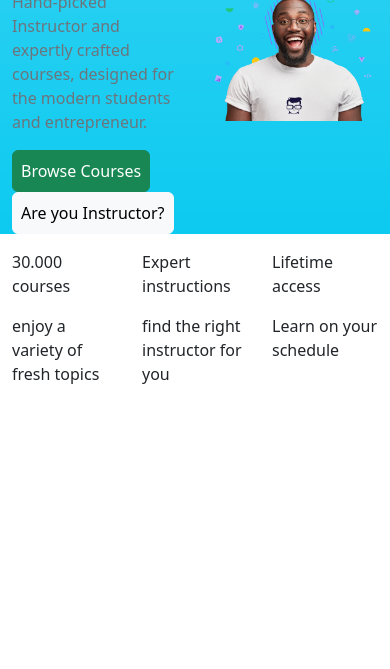
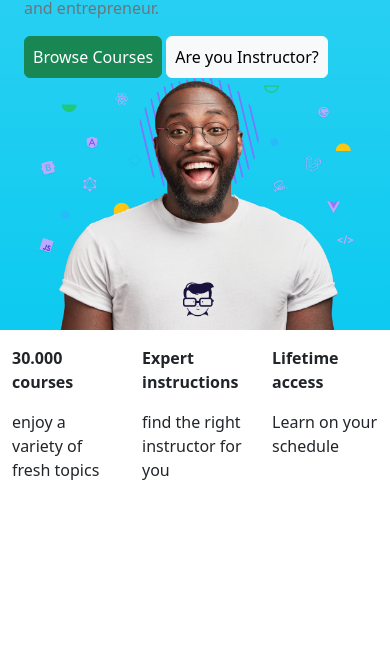
Before and after one commit to marcocodd/U2-W2-D4v2, a plain HTML site: page index.html in a window 390 px wide. Shown: the part 175-844 px from the top of the page. Drawn offline with nearby package versions, Linux system fonts and the light colour scheme.

Commit message:
margins-mobile

```diff
--- a/index.html
+++ b/index.html
@@ -88,15 +88,15 @@
               </div>
             </div>
           </nav>
-<div class="container-fluid bg-info bg-gradient">
-    <div class="row align-items-center">
-        <div class="col offset-md-1">
+<div class="container-fluid bg-info bg-gradient px-4 pt-4">
+    <div class="row align-items-center justify-content-center">
+        <div class="col-12">
 <h1>Welcome Web Students!</h1>
 <p class="text-secondary" >Hand-picked Instructor and expertly crafted courses, designed for the modern students and entrepreneur.</p>
 <button class="btn btn-success p-2" >Browse Courses</button>
 <button class="btn btn-light p-2">Are you Instructor?</button>
         </div>
-        <div class="col offset-md-1">
+        <div class="col-12">
             <img class="img-fluid" src="./assets/hero-img.png" alt="">
         </div>
     </div>
@@ -105,14 +105,14 @@
 
     </header>
     <div class="container mt-3">
-        <div class="row">
+        <div class="row justify-space-between">
             <div class="col">
-           <p>30.000 courses</p>
+           <p class="fw-bold">30.000 courses</p>
             <span> enjoy a variety  of fresh topics</span>
         </div>
-        <div class="col"> <p>Expert instructions</p>
+        <div class="col"> <p class="fw-bold">Expert instructions</p>
             <span> find the right instructor for you</span></div>
-        <div class="col"> <p>Lifetime access </p>
+        <div class="col"> <p class="fw-bold">Lifetime access </p>
             <span>Learn on your schedule </span></div>
         </div>
 
```
